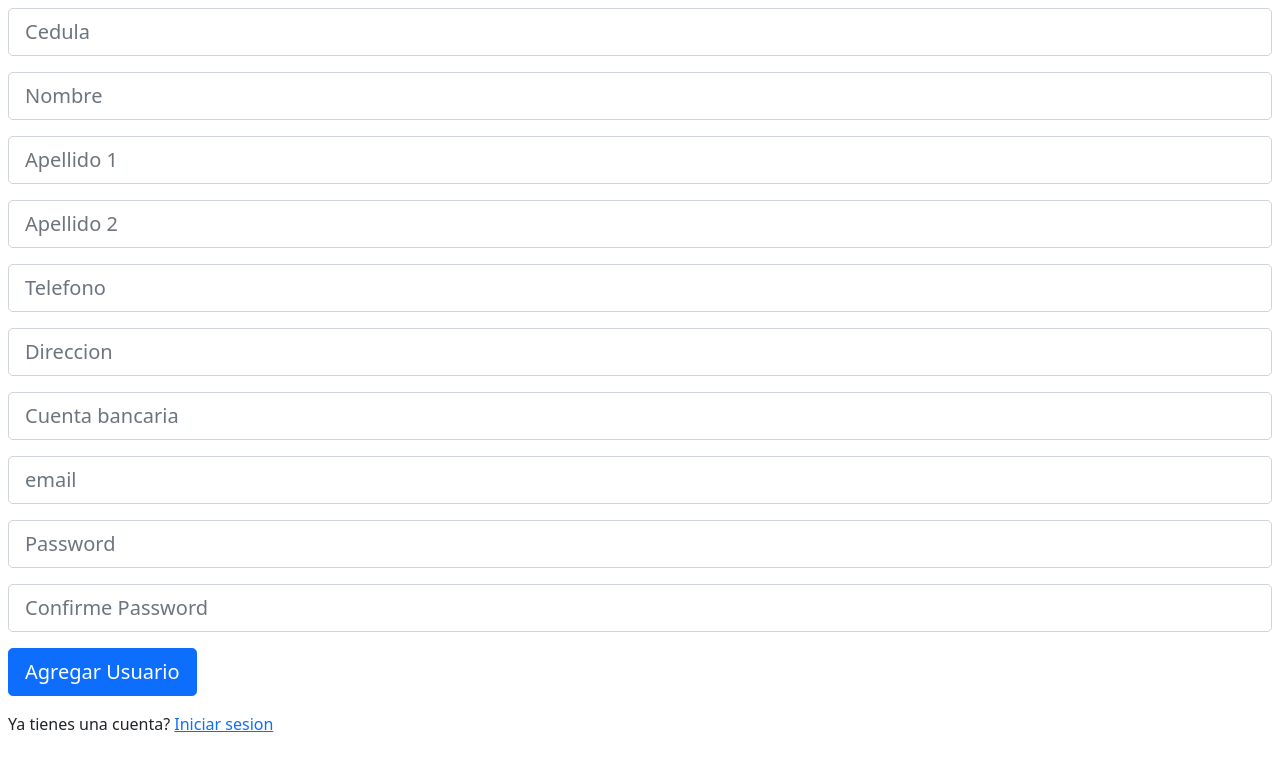
After one commit to davbaster/tfg_mvc, a PHP site: the page made by web/views/login/signup.php in a window 1280 px wide. The commit adds this page. Shown: the top 771 px of the page. Run offline with PHP 8.4, Linux system fonts and the light colour scheme; the template is opened without the code that fills it, so the values that code supplies are empty; some libraries are stand-ins or nearby versions.

Commit message:
working in registration form

```diff
--- a/web/classes/successmessages.php
+++ b/web/classes/successmessages.php
@@ -4,12 +4,14 @@ class SuccessMessages{
 
     // SUCCESS_CONTROLLER_METHOD_ACTION
     const SUCCESS_ADMIN_NEWCATEGORY_EXISTS = "500";
+    const SUCCESS_SIGNUP_NEWUSER = "501";
 
     private $successList = [];
 
     public function __construct(){
         $this->successList = [
-            SuccessMessages::SUCCESS_ADMIN_NEWCATEGORY_EXISTS => 'Todo salio bien con la categoria ingresada'
+            SuccessMessages::SUCCESS_ADMIN_NEWCATEGORY_EXISTS => 'Todo salio bien con la categoria ingresada',
+            SuccessMessages::SUCCESS_SIGNUP_NEWUSER => 'Usuario ingresado correctamente'
         ];
     }
 
--- a/web/config/access.json
+++ b/web/config/access.json
@@ -6,7 +6,7 @@
             "role":""
         },
         {
-            "site": "dashboard",
+            "site": "principal",
             "access": "private",
             "role":"user"
         },
@@ -38,7 +38,7 @@
     ],
 
     "default-sites": {
-        "user": "dashboard",
-        "admin": "admin"
+        "user": "principal",
+        "admin": "principal"
     }
 }
--- a/web/config/config.php
+++ b/web/config/config.php
@@ -1,6 +1,6 @@
 <?php
 
-    define('URL' , 'http://localhost:80/web');
+    define('URL' , 'http://localhost:41062/www/');
 
     define('HOST', 'localhost');
     define('DB', 'expensesapp');
--- a/web/controllers/login.php
+++ b/web/controllers/login.php
@@ -1,5 +1,5 @@
 <?php
-class Login extends Controller{
+class Login extends SessionController{
 
     function __construct(){
         parent::__construct();
--- a/web/index.php
+++ b/web/index.php
@@ -13,11 +13,14 @@
         error_log('Inicio de la aplicacion web');
 
         require_once 'libs/database.php';
+
         require_once 'classes/errormessages.php';
         require_once 'classes/successmessages.php';
         require_once 'libs/controller.php';
         require_once 'libs/model.php';
         require_once 'libs/view.php';
+
+        require_once 'classes/sessioncontroller.php'; //se posiciona aca porque tiene que cargarse controller.php y view.php primero
         require_once 'libs/app.php';
 
         require_once 'config/config.php';
--- /dev/null
+++ b/web/views/login/signup.php
@@ -0,0 +1,90 @@
+<!DOCTYPE html>
+<html lang="en">
+<head>
+    <meta charset="UTF-8">
+    <meta http-equiv="X-UA-Compatible" content="IE=edge">
+    <meta name="viewport" content="width=device-width, initial-scale=1.0">
+    <title>Registro</title>
+    <link rel="stylesheet" href="assets/bootstrap/css/bootstrap.min.css">
+</head>
+<body>
+
+    <?php $this->showMessages(); ?>
+
+    <!-- sending form using POST -->
+    <form class="p-2" action="<?php echo constant('URL');  ?> signup/newUser" method="POST">
+
+
+                            <div class="row mb-3 gx-3">
+                                <div class="col">
+                                    <input type="text" name="cedula" id="cedula" class="form-control form-control-lg" placeholder="Cedula" required>
+                                    <div class="invalid-feedback">Cedula es requerido!</div>
+                                </div>
+                           </div>
+
+                           <div class="row mb-3 gx-3">
+                                <div class="col">
+                                    <input type="text" name="nombre" id="nombre" class="form-control form-control-lg" placeholder="Nombre" required>
+                                    <div class="invalid-feedback">Nombre es requerido!</div>
+                                </div>
+                            </div>
+
+                            <div class="row mb-3 gx-3">
+                                <div class="col">
+                                    <input type="text" name="apellido1" id="apellido1" class="form-control form-control-lg" placeholder="Apellido 1" required>
+                                    <div class="invalid-feedback">Primer apellido es requerido!</div>
+                                </div>
+                            </div>
+
+                            <div class="row mb-3 gx-3">
+                                <div class="col">
+                                    <input type="text" name="apellido2" id="apellido2" class="form-control form-control-lg" placeholder="Apellido 2" required>
+                                    <div class="invalid-feedback">Segundo apellido es requerido!</div>
+                                </div>
+                            </div>
+
+
+
+                        <div class="mb-3">
+                            <input type="tel" name="telefono" id="telefono" class="form-control form-control-lg" placeholder="Telefono">
+                            <div class="invalid-feedback">Telefono es requerido</div>
+                        </div>
+
+                         <div class="mb-3">
+                            <input type="text" name="direccion" id="direccion" class="form-control form-control-lg" placeholder="Direccion">
+                            <div class="invalid-feedback">Ingrese una direccion</div>
+                        </div>
+
+                        <div class="mb-3">
+                            <input type="text" name="cuentaBancaria" id="cuentaBancaria" class="form-control form-control-lg" placeholder="Cuenta bancaria">
+                            <div class="invalid-feedback">Cuenta es requerido</div>
+                        </div>
+
+                        <div class="mb-3">
+                            <input type="email" name="email" id="email" class="form-control form-control-lg" placeholder="email">
+                            <div class="invalid-feedback">Email es requerido</div>
+                        </div>
+
+                        <div class="mb-3">
+                            <input type="text" name="contrasena" id="contrasena" class="form-control form-control-lg" placeholder="Password" required>
+                            <div class="invalid-feedback">Ingrese un password</div>
+                        </div>
+
+                        <div class="mb-3">
+                            <input type="text" name="confcontrasena" id="confcontrasena" class="form-control form-control-lg" placeholder="Confirme Password" required>
+                            <div class="invalid-feedback">Confirmacion de password es requerido!</div>
+                        </div>
+                        <div id="passError" ></div>
+
+
+                        <div class="mb-3">
+                            <input type="submit" value="Agregar Usuario" class="btn btn-primary btn-block btn-lg" id="add-user-btn">
+                        </div>
+                        <div><p>
+                            Ya tienes una cuenta? <a href="<?php echo constant('URL'); ?>">Iniciar sesion</a>
+                        </p></div>
+
+                    </form>
+
+</body>
+</html>
```
Also changed, not shown: web/classes/errormessages.php (+7 -1 lines), web/classes/sessioncontroller.php (+22 -7 lines), web/controllers/signup.php (added, +57 -0 lines), web/.devcontainer/docker-compose.yml.
